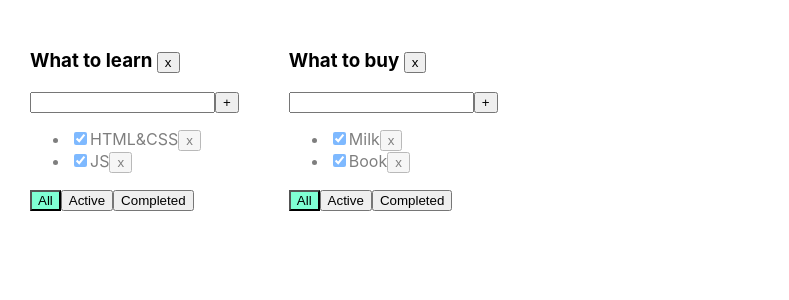
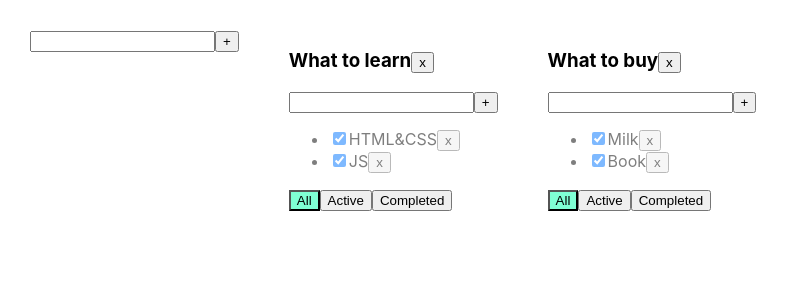
Before and after one commit to mskuratova/todolist2, a React (Create React App) app: page / in a window 1280 px wide. Shown: the top 300 px of the page, without its empty margins (0-789 px from the left). Built offline with nearby package versions, Linux system fonts and the light colour scheme.

Commit message:
6 уроков

```diff
--- /dev/null
+++ b/src/AddItemForm.tsx
@@ -0,0 +1,45 @@
+import React, {ChangeEvent, KeyboardEvent, useState} from "react";
+
+type AddItemFormPropsType = {
+    addItem: (title: string) => void
+}
+
+function AddItemForm (props: AddItemFormPropsType) {
+    const [title, setTitle] = useState<string>("")
+    const [error, setError] = useState<boolean>(false)
+
+    const onChangeHandler = (e: ChangeEvent<HTMLInputElement>) => {
+        setTitle(e.currentTarget.value)
+        setError(false)
+    }
+    function addItem() {
+        if (title.trim()) {
+            props.addItem(title);
+        } else {
+            setError(true)
+        }
+        setTitle("")
+
+    }
+    const onKeyPressAddItem = (e: KeyboardEvent<HTMLInputElement>) => {
+        if (e.key === "Enter") {
+            addItem()
+        }
+    }
+    const errorMessage = error
+        ? <div className="error-message">"Title is required!"</div>
+        : null
+
+    return (
+        <div>
+            <input className={error ? "error" : ""}
+                   value={title}
+                   onChange={onChangeHandler}
+                   onKeyPress={onKeyPressAddItem}/>
+            <button onClick={addItem}>+</button>
+            {errorMessage}
+        </div>
+    )
+}
+
+export default AddItemForm
--- a/src/App.tsx
+++ b/src/App.tsx
@@ -2,6 +2,7 @@
 import './App.css';
 import Todolist, {TaskType} from "./Todolist";
 import {v1} from "uuid";
+import AddItemForm from "./AddItemForm";
 
 export type FilterValuesType = "all" | "active" | "completed";
 type TodolistType = {
@@ -61,9 +62,24 @@
 
         }
     }
+    function changeTaskTitle(taskID: string, newTitle: string, todolistId: string) {
+      setTasks({...tasks, [todolistId]:tasks[todolistId].map(t=>t.id ===taskID ? {...t, title:newTitle} :t)
+      })
+
+    }
 
     function changeFilter(value: FilterValuesType, todolistID: string) {
         setTodolist(todoList.map(tl => tl.id === todolistID ? {...tl, filter: value} : tl))
+    }
+    function changeTodoListTitle(title: string, todolistID: string) {
+        setTodolist(todoList.map(tl => tl.id === todolistID ? {...tl, title} : tl))
+    }
+
+    function addTodoList(title:string) {
+        const newTodoListID = v1()
+        const newTodoList: TodolistType ={id: newTodoListID, title, filter: "all"}
+        setTodolist([...todoList,newTodoList])
+        setTasks({...tasks,[newTodoListID]:[]})
     }
 
     function getTasksForTodoList(todoList: TodolistType) {
@@ -95,6 +111,8 @@
                              addTask={addTask}
                              changeTaskStatus={changeTaskStatus}
                              removeTodolist={removeTodolist}
+                             changeTaskTitle={changeTaskTitle}
+                             changeTodoListTitle={changeTodoListTitle}
 
 
             />
@@ -104,6 +122,7 @@
 
     return (
         <div className="App">
+            <AddItemForm addItem={addTodoList} />
             {todoListComponents}
         </div>
     );
--- /dev/null
+++ b/src/EditableSpan.tsx
@@ -0,0 +1,30 @@
+import React, {ChangeEvent, useState} from "react";
+
+type EditableSpanPropsType ={
+    title:string
+    changeTitle: (title:string) => void
+}
+
+function EditableSpan(props:EditableSpanPropsType) {
+    const [editMode, setEditMode] = useState<boolean>(false)
+    const [title,setTitle] = useState<string>(props.title)
+    const onEditMode=() => setEditMode(true)
+    const offEditMode=() => {
+        setEditMode(false)
+        props.changeTitle(title)
+    }
+    const onChangeTitle = (e:ChangeEvent<HTMLInputElement>) => {
+        setTitle(e.currentTarget.value)
+    }
+    return (
+        editMode
+        ? <input value={title}
+                 autoFocus
+                 onChange={onChangeTitle}
+                 onBlur={offEditMode}
+            />
+        :<span onDoubleClick={onEditMode}>{props.title}</span>
+    )
+}
+
+export default EditableSpan;
--- a/src/Todolist.tsx
+++ b/src/Todolist.tsx
@@ -1,6 +1,7 @@
-import React, {ChangeEvent, KeyboardEvent, useState} from "react";
+import React, {ChangeEvent} from "react";
 import {FilterValuesType} from "./App";
-import {v1} from "uuid";
+import AddItemForm from "./AddItemForm";
+import EditableSpan from "./EditableSpan";
 
 export type TaskType = {
     id: string,
@@ -17,53 +18,28 @@
     addTask: (title: string, todolistID: string) => void
     changeTaskStatus: (taskID: string, newIsDoneValue: boolean, todolistID: string) => void
     removeTodolist: (todolistId:string) => void
+    changeTaskTitle:(taskID: string, newTitle:string, todolistID:string)=> void
+    changeTodoListTitle:(title: string, todoListID:string)=> void
+
 }
 
 function Todolist(props: PropsType) {
-    const [title, setTitle] = useState<string>("")
 
-    const [error, setError] = useState<boolean>(false)
-
-    function addTasks() {
-        if (title.trim()) {
-            props.addTask(title, props.id);
-        } else {
-            setError(true)
-        }
-        setTitle("")
-
-    }
-
-    const onChangeHandler = (e: ChangeEvent<HTMLInputElement>) => {
-        setTitle(e.currentTarget.value)
-        setError(false)
-    }
-    const onKeyPressAddTask = (e: KeyboardEvent<HTMLInputElement>) => {
-        if (e.key === "Enter") {
-            addTasks()
-        }
-    }
     const setAllClickHandler = () => props.changeFilter("all", props.id);
     const setActiveClickHandler = () => props.changeFilter("active", props.id);
     const setCompletedClickHandler = () => props.changeFilter("completed", props.id);
-    const errorMessage = error
-        ? <div className="error-message">"Title is required!"</div>
-        : null
-
     const removeTodolist =() => {
         props.removeTodolist(props.id);
     }
+    const addTask =(title:string) => props.addTask(title, props.id)
+    const changeTodoListTitle =(title:string) => props.changeTodoListTitle(title, props.id)
 
     return <div>
-        <h3> {props.title} <button onClick={removeTodolist}>x</button></h3>
-        <div>
-            <input className={error ? "error" : ""}
-                   value={title}
-                   onChange={onChangeHandler}
-                   onKeyPress={onKeyPressAddTask}/>
-            <button onClick={addTasks}>+</button>
-            {errorMessage}
-        </div>
+        <h3>
+            <EditableSpan title={props.title} changeTitle={changeTodoListTitle} />
+            <button onClick={removeTodolist}>x</button>
+        </h3>
+        <AddItemForm addItem={addTask} />
         <ul>
             {
 
@@ -71,11 +47,13 @@
 
                     const onClickHandler = () => props.removeTask(t.id, props.id)
                     const changeTaskStatus = (e: ChangeEvent<HTMLInputElement>) => props.changeTaskStatus(t.id, e.currentTarget.checked, props.id)
+                    const changeTaskTitle = (title:string) => props.changeTaskTitle(t.id, title, props.id)
                     return (
                         <li className={t.isDone ? "is-done" : ""} key={t.id}>
                             <input onChange={changeTaskStatus}
                                    type="checkbox" checked={t.isDone}/>
-                            <span>{t.title}</span>
+                            {/*<span>{t.title}</span>*/}
+                            <EditableSpan title={t.title} changeTitle={changeTaskTitle}/>
                             <button onClick={onClickHandler}>x</button>
                         </li>
                     )
```
